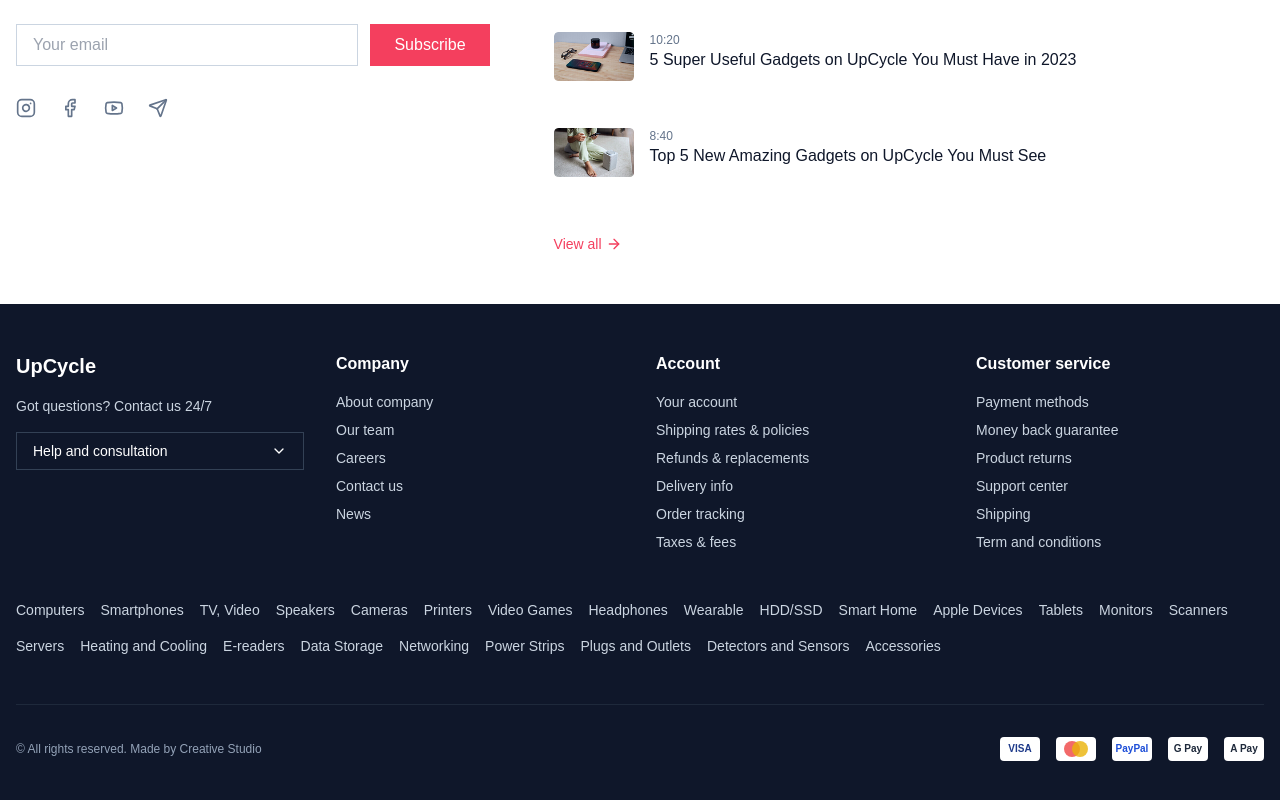
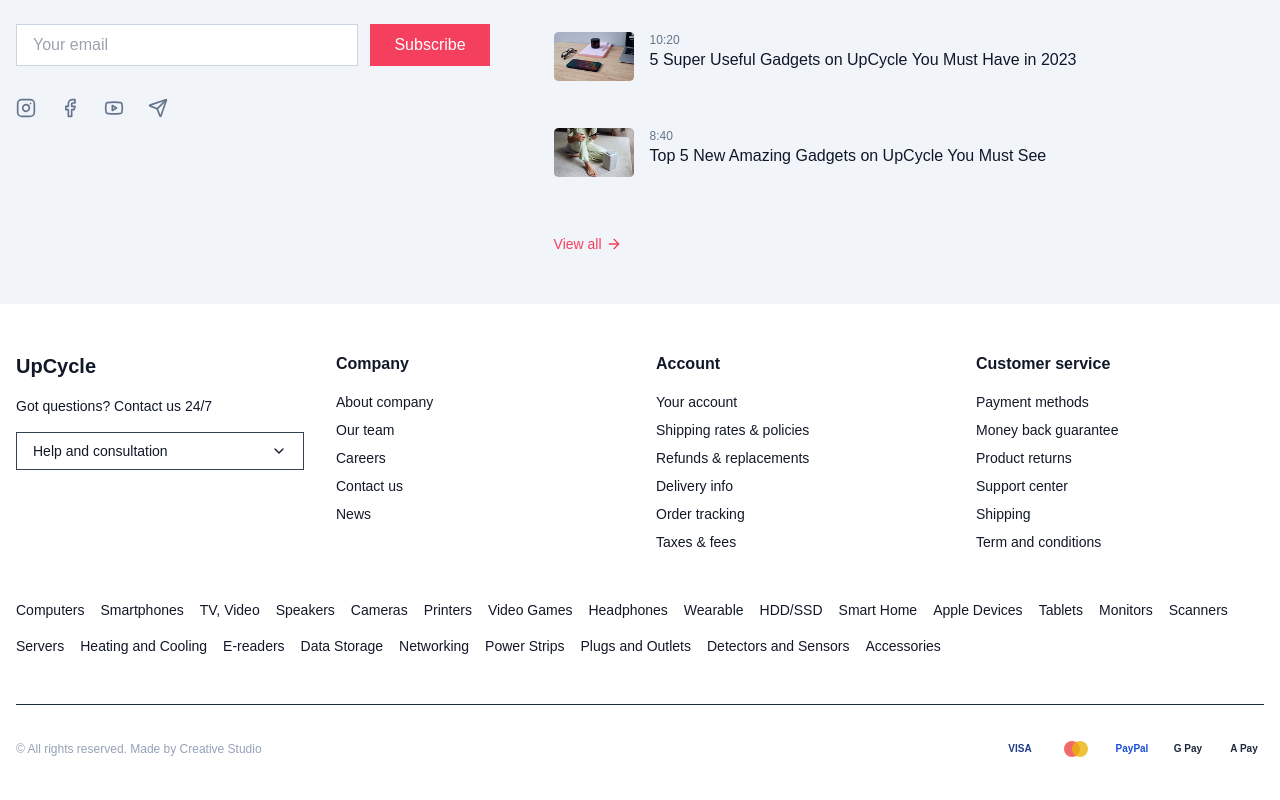
Before and after one commit to Roton02/upcycle-frontend, a Next.js app: page / in a window 1280 px wide. Shown: the part 1653-2453 px from the top of the page. Built offline with nearby package versions, Linux system fonts and the light colour scheme; no server answers.

Commit message:
fixed footer and newletter

```diff
--- a/src/components/modules/home/NewsLetterSection/index.tsx
+++ b/src/components/modules/home/NewsLetterSection/index.tsx
@@ -21,7 +21,7 @@ export default function NewsletterSection() {
   };
 
   return (
-    <section className="py-12   text-gray-900 dark:text-gray-100">
+    <section className="py-12 bg-slate-100 dark:bg-gray-800  text-gray-900 dark:text-gray-100">
       <div className="container mx-auto px-4">
         <div className="flex flex-col md:flex-row gap-8 lg:gap-16">
           {/* Left Column - Newsletter Signup */}
--- a/src/components/shared/Footer.tsx
+++ b/src/components/shared/Footer.tsx
@@ -8,14 +8,14 @@ export default function Footer() {
   const [helpOpen, setHelpOpen] = useState(false);
 
   return (
-    <footer className="bg-slate-900 text-white dark:bg-slate-900 dark:text-white light:bg-white light:text-slate-900">
+    <footer className="text-gray-900 dark:text-gray-100">
       <div className="container mx-auto px-4 py-12">
         {/* Top section */}
         <div className="grid grid-cols-1 md:grid-cols-4 gap-8">
           {/* Brand section */}
           <div className="space-y-4">
             <h2 className="text-xl font-bold">UpCycle</h2>
-            <p className="text-sm text-slate-300 dark:text-slate-300 light:text-slate-600">
+            <p className="text-sm text-gray-900 dark:text-gray-100">
               Got questions? Contact us 24/7
             </p>
 
@@ -64,7 +64,7 @@ export default function Footer() {
           {/* Company section */}
           <div>
             <h3 className="font-semibold mb-4">Company</h3>
-            <ul className="space-y-2 text-sm text-slate-300 dark:text-slate-300 light:text-slate-600">
+            <ul className="space-y-2 text-sm text-gray-900 dark:text-gray-100">
               <li>
                 <Link
                   href="#"
@@ -111,7 +111,7 @@ export default function Footer() {
           {/* Account section */}
           <div>
             <h3 className="font-semibold mb-4">Account</h3>
-            <ul className="space-y-2 text-sm text-slate-300 dark:text-slate-300 light:text-slate-600">
+            <ul className="space-y-2 text-sm text-gray-900 dark:text-gray-100">
               <li>
                 <Link
                   href="#"
@@ -166,7 +166,7 @@ export default function Footer() {
           {/* Customer service section */}
           <div>
             <h3 className="font-semibold mb-4">Customer service</h3>
-            <ul className="space-y-2 text-sm text-slate-300 dark:text-slate-300 light:text-slate-600">
+            <ul className="space-y-2 text-sm text-gray-900 dark:text-gray-100">
               <li>
                 <Link
                   href="#"
@@ -221,7 +221,7 @@ export default function Footer() {
 
         {/* Categories section */}
         <div className="mt-12">
-          <ul className="flex flex-wrap gap-4 text-sm text-slate-300 dark:text-slate-300 light:text-slate-600">
+          <ul className="flex flex-wrap gap-4 text-sm text-gray-900 dark:text-gray-100">
             <li>
               <Link
                 href="#"
```
